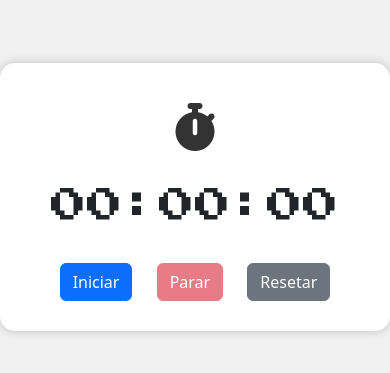
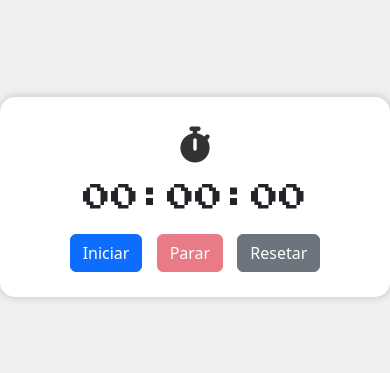
Before and after one commit to VitorGiacomini/cronometro-atividade, a plain HTML site: page index.html in a window 390 px wide. Shown: the part 151-524 px from the top of the page. Drawn offline with nearby package versions, Linux system fonts and the light colour scheme; a web font is replaced by a local one.

Commit message:
atualiza tamanhos

```diff
--- a/style.css
+++ b/style.css
@@ -18,7 +18,6 @@ body {
     width: 100%;
 }
 
-
 p {
     font-size: 36px;
     margin: 20px 0;
@@ -27,11 +26,13 @@ p {
 button {
     margin: 10px;
 }
-button:hover{
+
+button:hover {
     transform: scale(1.1);
 }
-#cronometro:hover{
-    transform:scale(1.1) ;
+
+#cronometro:hover {
+    transform: scale(1.1);
 }
 
 #icon i {
@@ -40,7 +41,28 @@ button:hover{
     padding: 0;
     margin: 0 auto;
 }
-#cronometro{
+
+#cronometro {
     font-family: 'Press Start 2P', cursive;
+}
 
+/* Media query para telas menores */
+@media screen and (max-width: 600px) {
+    p {
+        font-size: 24px; /* Tamanho menor para o texto */
+        margin: 10px 0; /* Redução da margem superior e inferior */
+    }
+
+    button {
+        margin: 5px; /* Redução da margem dos botões */
+    }
+
+    #icon i {
+        font-size: 36px; /* Tamanho menor para o ícone */
+    }
+
+    #cronometro {
+        font-size: 28px; /* Tamanho menor para o cronômetro */
+        margin: 10px 0; /* Redução da margem superior e inferior */
+    }
 }
```
